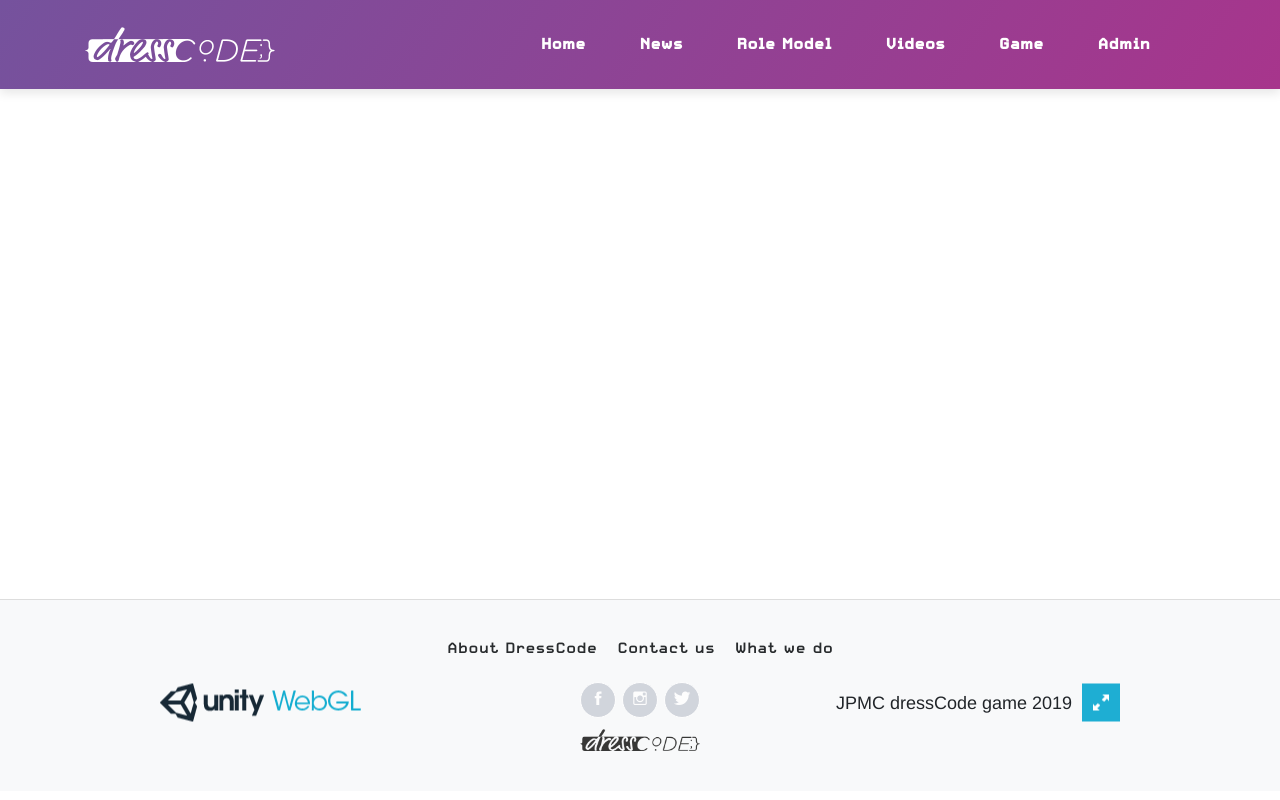
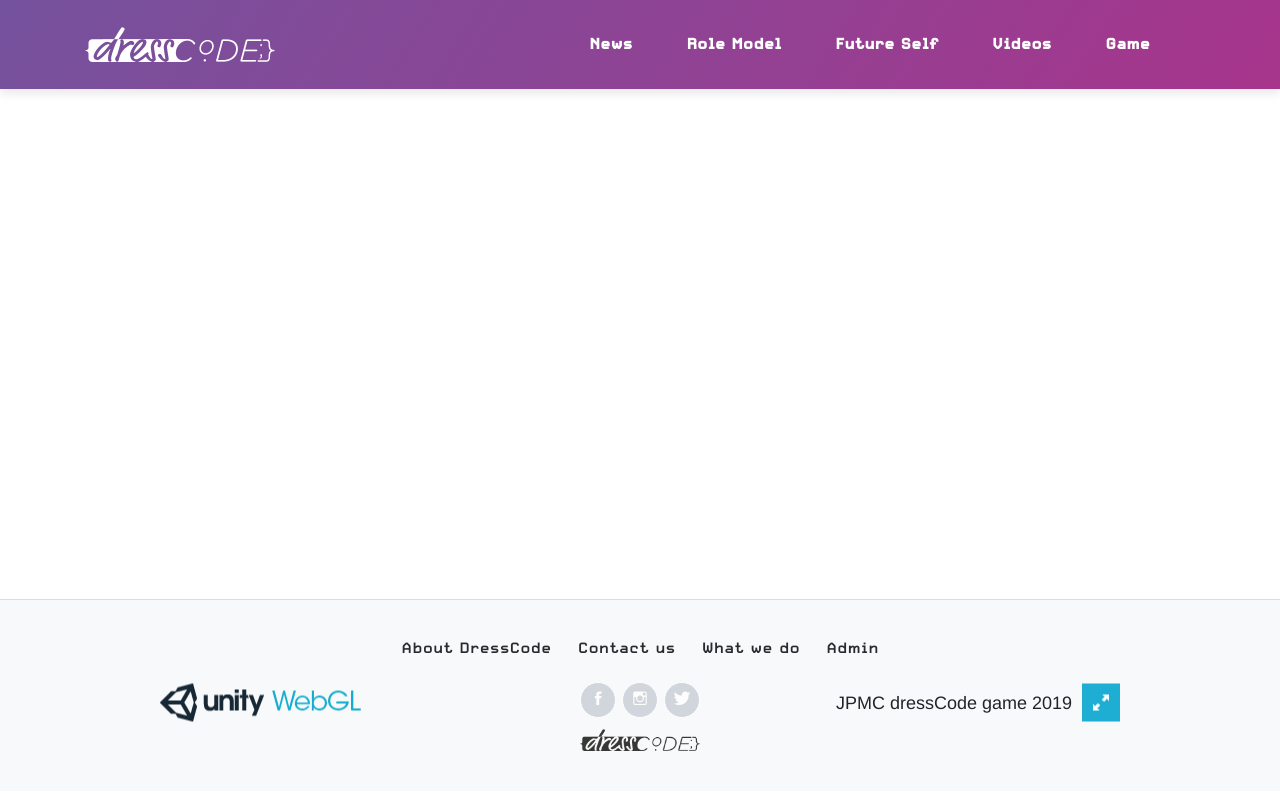
Before and after one commit to Glasgow19/team-8, a Django app: template templates/game.html in a window 1280 px wide. Run offline with Django 3.2, Linux system fonts and the light colour scheme; the template is opened without the code that fills it, so the values that code supplies are empty; some libraries are stand-ins or nearby versions; some web fonts are replaced.

Commit message:
fixed main and footer navigation links

```diff
--- a/templates/base.html
+++ b/templates/base.html
@@ -31,14 +31,11 @@
         <div class="collapse navbar-collapse"
              id="navbarNav">
             <ul class="nav navbar-nav ml-auto">
-                <li class="nav-item dresscode-font" role="presentation"><a class="nav-link active" href="{% url 'index' %}">Home</a>
-                </li>
                 <li class="nav-item dresscode-font" role="presentation"><a class="nav-link" href="{% url 'news' %}">News</a></li>
-                <li class="nav-item dresscode-font" role="presentation"><a class="nav-link" href="{% url 'meet_your_hero' %}">Role
-                    Model</a></li>
+                <li class="nav-item dresscode-font" role="presentation"><a class="nav-link" href="{% url 'meet_your_hero' %}">Role Model</a></li>
+                <li class="nav-item dresscode-font" role="presentation"><a class="nav-link" href="{% url 'future_self' %}">Future Self</a></li>
                 <li class="nav-item dresscode-font" role="presentation"><a class="nav-link" href="{% url 'videos' %}">Videos</a></li>
                 <li class="nav-item dresscode-font" role="presentation"><a class="nav-link" href="{% url 'play' %}">Game</a></li>
-                <li class="nav-item dresscode-font" role="presentation"><a class="nav-link" href="{% url 'admin_site' %}">Admin</a></li>
             </ul>
         </div>
     </div>
@@ -50,9 +47,13 @@
 </main>
 <footer class="page-footer bg-light dresscode-font">
     <div class="container">
-        <div class="links"><a href="https://dresscode.org.uk/">About DressCode</a><a
-                href="https://dresscode.org.uk/get-with-the-program/">Contact us</a><a
-                href="https://dresscode.org.uk/what-we-do/">What we do</a></div>
+        <div class="links"><a href="https://dresscode.org.uk/">About DressCode</a>
+            <a href="https://dresscode.org.uk/get-with-the-program/">Contact us</a>
+            <a href="https://dresscode.org.uk/what-we-do/">What we do</a>
+            <a href="{% url 'admin_site' %}">Admin</a>
+        </div>
+
+
         <div class="social-icons"><a href="#"><i class="icon ion-social-facebook"></i></a><a href="#"><i
                 class="icon ion-social-instagram-outline"></i></a><a href="#"><i
                 class="icon ion-social-twitter"></i></a></div>
```
